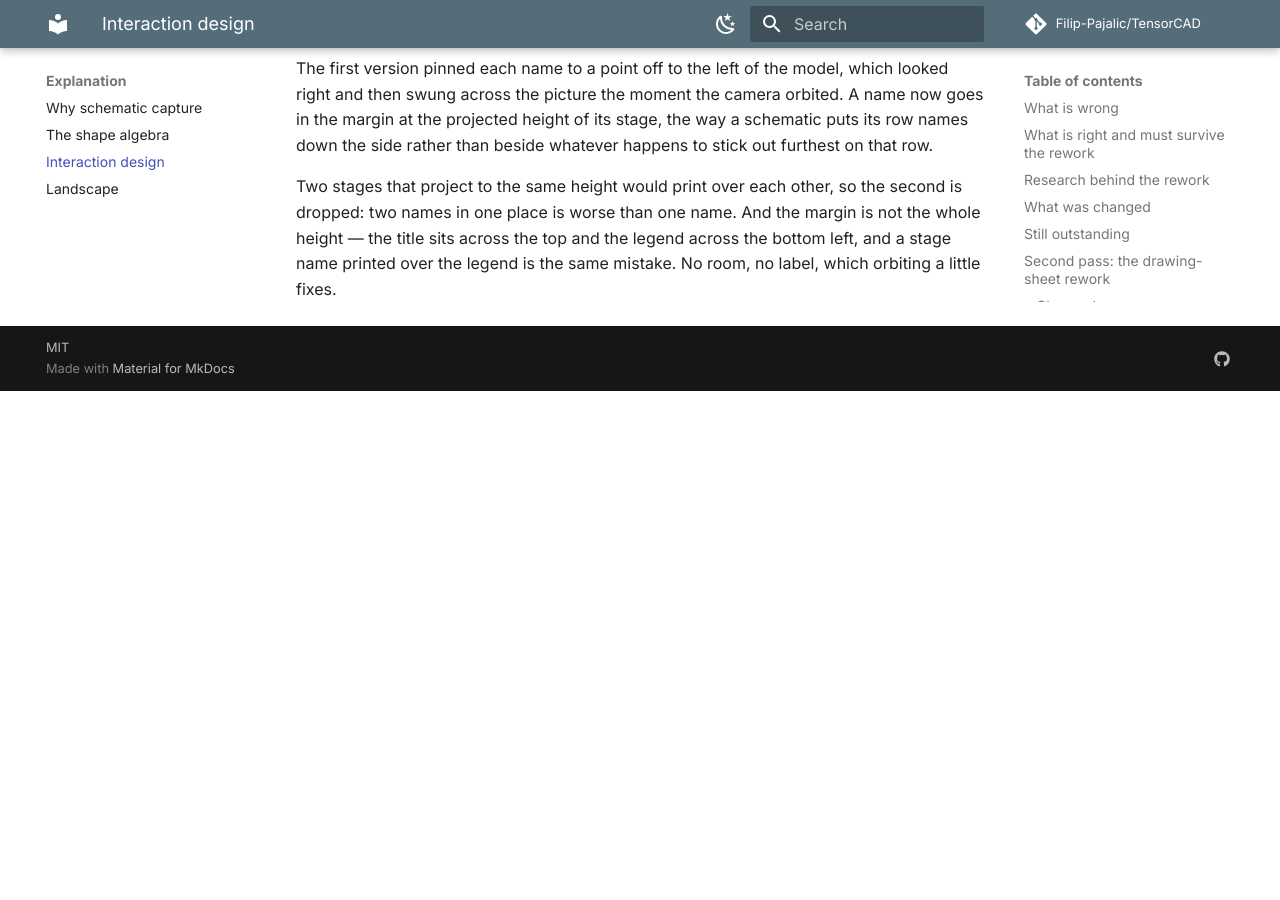
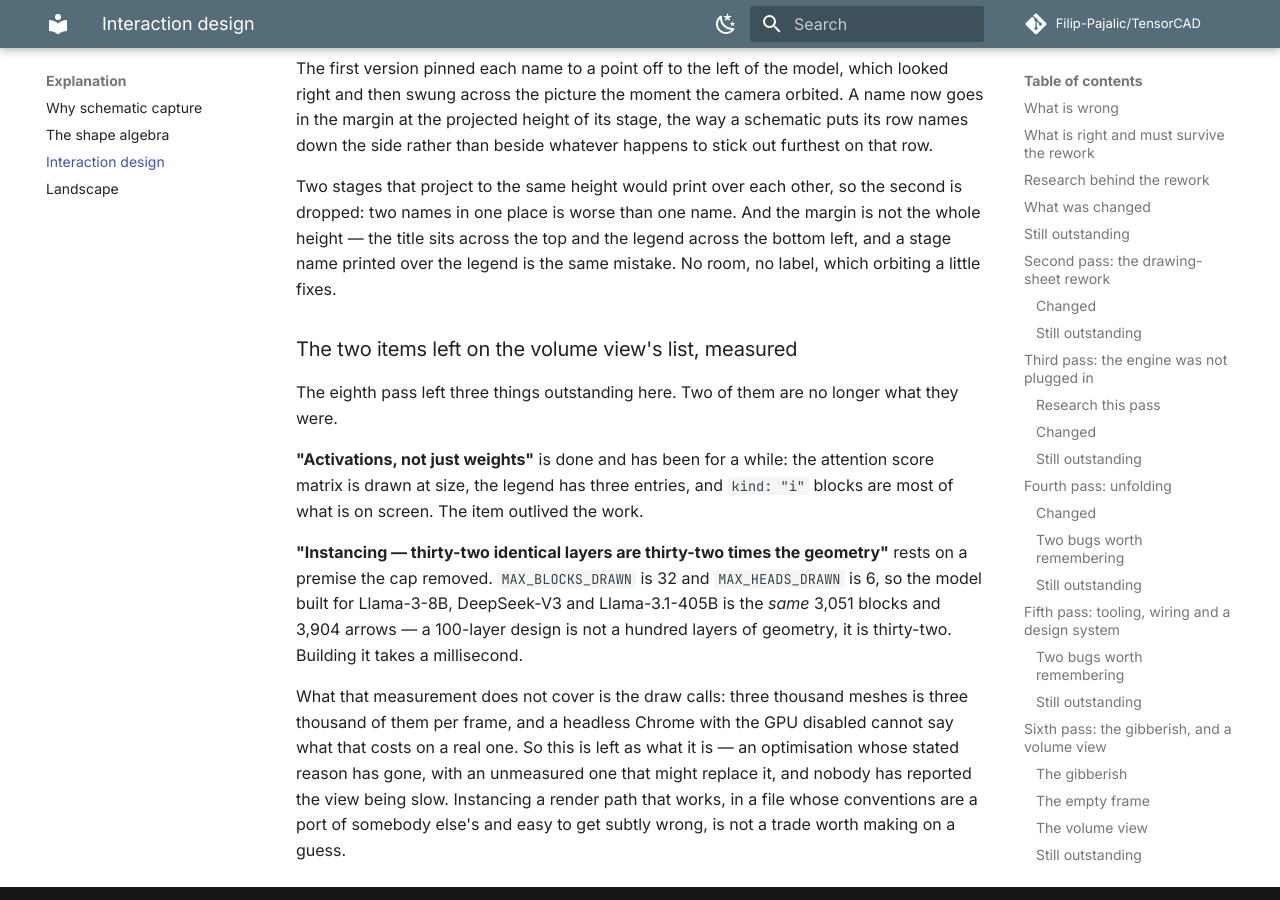
Before and after one commit to Filip-Pajalic/TensorCAD, an MkDocs documentation site: the page built from docs/explanation/interaction-design.md, in a window 1280 px wide and 900 px high, scrolled down 35290 px. Built offline with MkDocs 1.6.1 and Material for MkDocs 9.7.7, drawn with Linux system fonts in a browser that asks for light colours; comment, search, counter and statistics services are not loaded; before the commit the page ends 35681 px from its top, so only the background shows below that.

Commit message:
Measure the last two, rather than guessing
The volume view's outstanding list had three items. Activations were done a
while ago and the item outlived the work: the attention matrix is drawn at
size and the legend has three entries.

Instancing rests on a premise the cap removed. MAX_BLOCKS_DRAWN is 32 and
MAX_HEADS_DRAWN is 6, so Llama-3-8B, DeepSeek-V3 and Llama-3.1-405B all build
the same 3,051 blocks and 3,904 arrows in a millisecond — a 100-layer design is
not a hundred layers of geometry. What that does not measure is three thousand
draw calls a frame on a real GPU, which a headless Chrome with the GPU disabled
cannot say anything about. So it is left as what it is, with the reason
written down.

Co-Authored-By: Claude Opus 5 <noreply@anthropic.com>

```diff
--- a/docs/explanation/interaction-design.md
+++ b/docs/explanation/interaction-design.md
@@ -1445,3 +1445,27 @@ second is dropped: two names in one place is worse than one name. And the
 margin is not the whole height — the title sits across the top and the legend
 across the bottom left, and a stage name printed over the legend is the same
 mistake. No room, no label, which orbiting a little fixes.
+
+### The two items left on the volume view's list, measured
+
+The eighth pass left three things outstanding here. Two of them are no longer
+what they were.
+
+**"Activations, not just weights"** is done and has been for a while: the
+attention score matrix is drawn at size, the legend has three entries, and
+`kind: "i"` blocks are most of what is on screen. The item outlived the work.
+
+**"Instancing — thirty-two identical layers are thirty-two times the
+geometry"** rests on a premise the cap removed. `MAX_BLOCKS_DRAWN` is 32 and
+`MAX_HEADS_DRAWN` is 6, so the model built for Llama-3-8B, DeepSeek-V3 and
+Llama-3.1-405B is the *same* 3,051 blocks and 3,904 arrows — a 100-layer design
+is not a hundred layers of geometry, it is thirty-two. Building it takes a
+millisecond.
+
+What that measurement does not cover is the draw calls: three thousand meshes
+is three thousand of them per frame, and a headless Chrome with the GPU
+disabled cannot say what that costs on a real one. So this is left as what it
+is — an optimisation whose stated reason has gone, with an unmeasured one that
+might replace it, and nobody has reported the view being slow. Instancing a
+render path that works, in a file whose conventions are a port of somebody
+else's and easy to get subtly wrong, is not a trade worth making on a guess.
```
